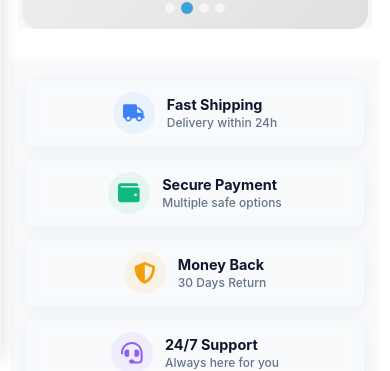
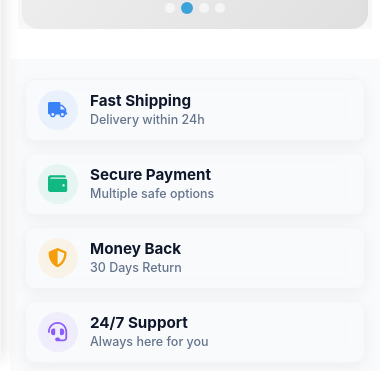
Before and after one commit to Ayham1najeb/my-shop, a React (Create React App) app in the folder my-app/: page / in a window 390 px wide. Shown: the part 486-857 px from the top of the page. Built offline with nearby package versions, Linux system fonts and the light colour scheme; no server answers; grey boxes are pictures that could not be loaded.

Commit message:
UI: Align home feature cards perfectly on mobile for RTL

```diff
--- a/my-app/src/StrongFeaturesCard.css
+++ b/my-app/src/StrongFeaturesCard.css
@@ -42,6 +42,8 @@
 .rtl .feature-item {
     text-align: right;
     border: 1px solid #f1f5f9;
+    flex-direction: row;
+    /* Ensure row even in RTL for flex-gap consistency */
 }
 
 .feature-item:hover {
@@ -68,6 +70,10 @@
 }
 
 /* Text */
+.feature-text {
+    flex: 1;
+}
+
 .feature-text h3 {
     font-size: 1.2rem;
     font-weight: 700;
@@ -109,31 +115,46 @@
 
     .feature-item {
         flex: 1 1 100%;
-        padding: 12px 15px !important;
+        padding: 10px 12px !important;
         /* Thinner cards */
         gap: 12px !important;
         /* Smaller gap internal */
         min-width: auto !important;
         border-radius: 10px !important;
+        justify-content: flex-start !important;
+    }
+
+    /* RTL specific alignment fixes */
+    .rtl .feature-item {
+        padding-right: 15px !important;
+        /* Push icon slightly more to the right edge */
+        padding-left: 10px !important;
     }
 
     .feature-icon {
-        width: 42px !important;
+        width: 40px !important;
         /* Smaller circular icon */
-        height: 42px !important;
-        font-size: 1.35rem !important;
+        height: 40px !important;
+        font-size: 1.2rem !important;
         /* Smaller icon glyph */
+        margin: 0 !important;
+    }
+
+    .feature-text {
+        text-align: inherit !important;
     }
 
     .feature-text h3 {
-        font-size: 0.9rem !important;
+        font-size: 0.95rem !important;
         /* Compact titles */
         margin-bottom: 2px !important;
+        line-height: 1.2 !important;
     }
 
     .feature-text p {
-        font-size: 0.75rem !important;
+        font-size: 0.78rem !important;
         /* Compact subtitles */
         line-height: 1.3 !important;
+        margin: 0 !important;
     }
 }
```
